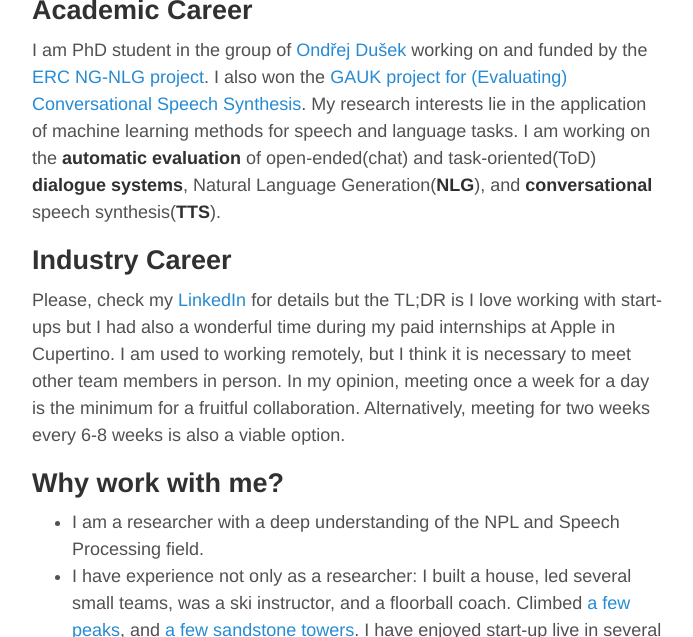
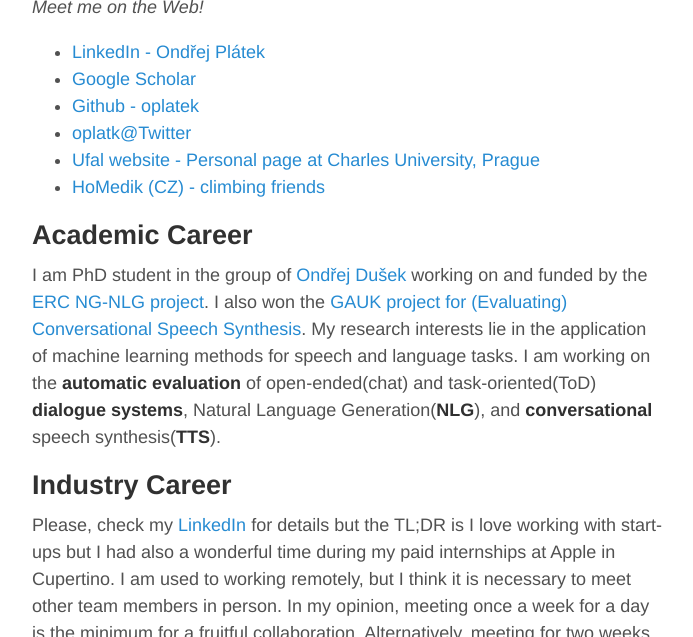
Before and after one commit to oplatek/oplatek.github.io, a Jekyll site: the page built from index.md, in a window 1280 px wide and 900 px high, scrolled down 313 px, cut to the strip 263-900 px from the top of the window. Shown: the whole strip, without its empty margins (293-986 px from the left). Built offline with Jekyll 4.4.1, drawn with Linux system fonts in a browser that asks for light colours; some of the changed text lies outside the part shown.

Commit message:
links at social networks at the beginning

```diff
--- a/index.md
+++ b/index.md
@@ -7,6 +7,15 @@ title: PhD student & Applied Researcher
 
 <!-- ![Oplatek climbing on Czech Sandstone]({{ site.baseurl }}/public/oplatek-tisa.kocka1.jpg) -->
 ![Ondra at JSALT 2023. Photo by Martin Vana.]({{ site.baseurl }}/public/me_by_martin_vana_jsalt23_rectangle.png){: .align-left}
+
+_Meet me on the Web!_
+
+* [LinkedIn - Ondřej Plátek](https://cz.linkedin.com/in/ondrejplatek)
+* [Google Scholar](https://scholar.google.com/citations?user=3rA1o9YAAAAJ&hl=en)
+* [Github - oplatek](https://github.com/oplatek/)
+* [oplatk@Twitter](https://twitter.com/oplatk)
+* [Ufal website - Personal page at Charles University, Prague](https://ufal.mff.cuni.cz/ondrej-platek)
+* [HoMedik (CZ) - climbing friends](http://www.homedik.cz)
 
 ## Academic Career
 I am PhD student in the group of [Ondřej Dušek](https://ufal.mff.cuni.cz/ondrej-dusek) working on and funded by the [ERC NG-NLG project](https://ufal.mff.cuni.cz/grants/ng-nlg).
```
Also changed, not shown: other parts of index.md (+0 -8 lines).
